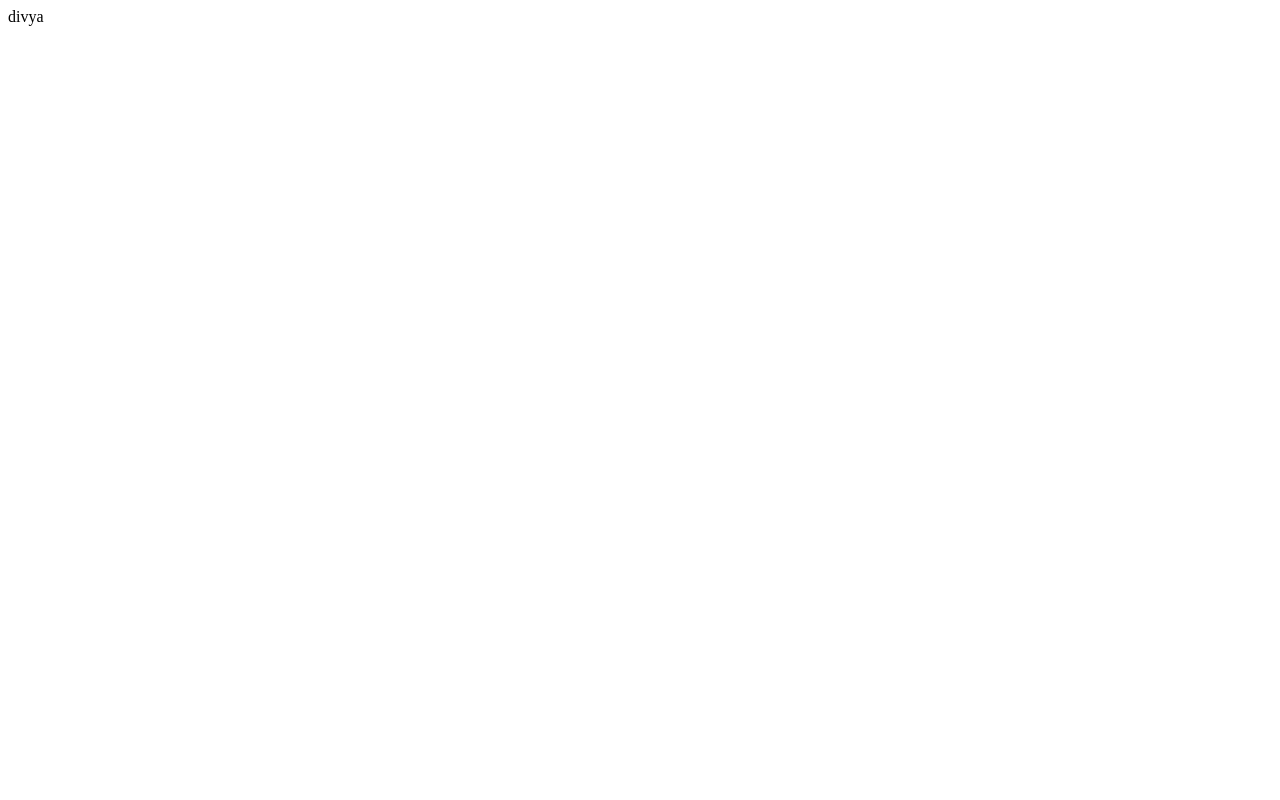
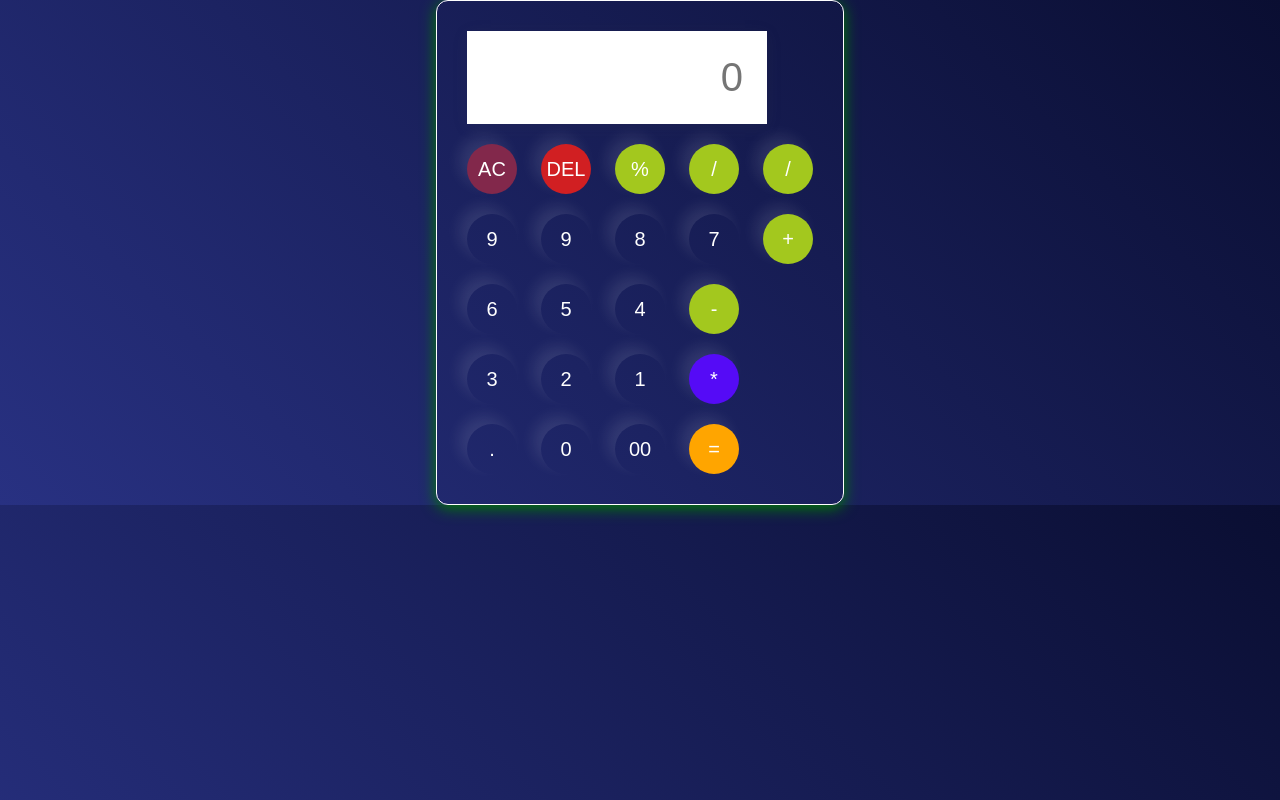
Before and after one commit to Divyamogaveera/calsi-checking, a plain HTML site: page index.html in a window 1280 px wide. Drawn offline with Linux system fonts and the light colour scheme.

Commit message:
first commit

```diff
--- a/index.html
+++ b/index.html
@@ -2,10 +2,47 @@
 <html lang="en">
   <head>
     <meta charset="UTF-8" />
+    <meta http-equiv="X-UA-Compatible" content="IE=edge" />
     <meta name="viewport" content="width=device-width, initial-scale=1.0" />
-    <title>Documents</title>
+    <link rel="stylesheet" href="style.css" />
+    <title>Calculator</title>
   </head>
   <body>
-    <div>divya</div>
+    <div class="calculator">
+      <input type="text" placeholder="0" id="input-box" />
+      <div>
+        <button class="button ac-btn" value="AC">AC</button>
+        <button class="button dl-btn">DEL</button>
+        <button class="button-operator">%</button>
+        <button class="button-operator">/</button>
+        <button class="button-operator">/</button>
+      </div>
+      <div>
+        <button class="button">9</button>
+        <button class="button">9</button>
+        <button class="button">8</button>
+        <button class="button">7</button>
+        <button class="button-operator">+</button>
+      </div>
+      <div>
+        <button class="button">6</button>
+        <button class="button">5</button>
+        <button class="button">4</button>
+        <button class="button-operator">-</button>
+      </div>
+      <div>
+        <button class="button" id="button">3</button>
+        <button class="button">2</button>
+        <button class="button">1</button>
+        <button class="button operator">*</button>
+      </div>
+      <div>
+        <button class="button">.</button>
+        <button class="button">0</button>
+        <button class="button">00</button>
+        <button class="equal-button">=</button>
+      </div>
+    </div>
+    <script src="index.js"></script>
   </body>
 </html>
--- /dev/null
+++ b/index.js
@@ -0,0 +1,26 @@
+// document.addEventListener("DOMContentLoaded", Function(){})
+let inputbox = document.getElementById("input-box");
+let buttons = document.querySelectorAll("button");
+// let buttonss = document.getElementsByClassName(".button");
+
+let results = "";
+console.log(buttons);
+let arr = Array.from(buttons);
+console.log(`found ${buttons.length} buttons`);
+arr.forEach((button) => {
+  button.addEventListener("click", (e) => {
+    if (e.target.innerHTML == "=") {
+      results = eval(results);
+      inputbox.value = results;
+    } else if (e.target.innerHTML == "AC") {
+      results = "";
+      inputbox.value = results;
+    } else if (e.target.innerHTML == "DEL") {
+      results = results.substring(0, results.length - 1);
+      inputbox.value = results;
+    } else {
+      results += e.target.textContent;
+      inputbox.value = results;
+    }
+  });
+});
--- /dev/null
+++ b/style.css
@@ -0,0 +1,72 @@
+* {
+  margin: 0px;
+  padding: 0px;
+  box-sizing: border-box;
+}
+
+body {
+  width: 100%;
+  height: 100%;
+  display: flex;
+  justify-content: center;
+  align-items: center;
+  background: linear-gradient(45deg, #283182, #0a0e32);
+}
+
+.calculator {
+  border: 1px solid white;
+  padding: 20px;
+  border-radius: 12px;
+  background: transparent;
+  box-shadow: 0px 3px 15px green;
+}
+
+input {
+  border: none;
+  width: 300px;
+  padding: 24px;
+  margin: 10px;
+  background: transparent;
+  box-shadow: 0px 3px 15px rgba(84, 84, 84, 0.1);
+  font-size: 40px;
+  text-align: right;
+  cursor: pointer;
+  color: rgb(42, 52, 197);
+  background-color: white;
+}
+
+input ::placeholder {
+  color: #fff;
+}
+
+button {
+  border: none;
+  width: 50px;
+  height: 50px;
+  margin: 10px;
+  border-radius: 50%;
+  background: transparent;
+  color: white;
+  font-size: 20px;
+  box-shadow: -8px -8px 15px rgba(255, 255, 255, 0.1);
+}
+
+.equal-button {
+  background-color: orange;
+}
+
+.button-operator {
+  background-color: rgb(163, 200, 30);
+}
+
+.operator {
+  background-color: rgb(85, 11, 246);
+}
+
+.ac-btn {
+  background-color: #82284b;
+}
+
+.dl-btn {
+  background-color: #d11f22;
+}
```
